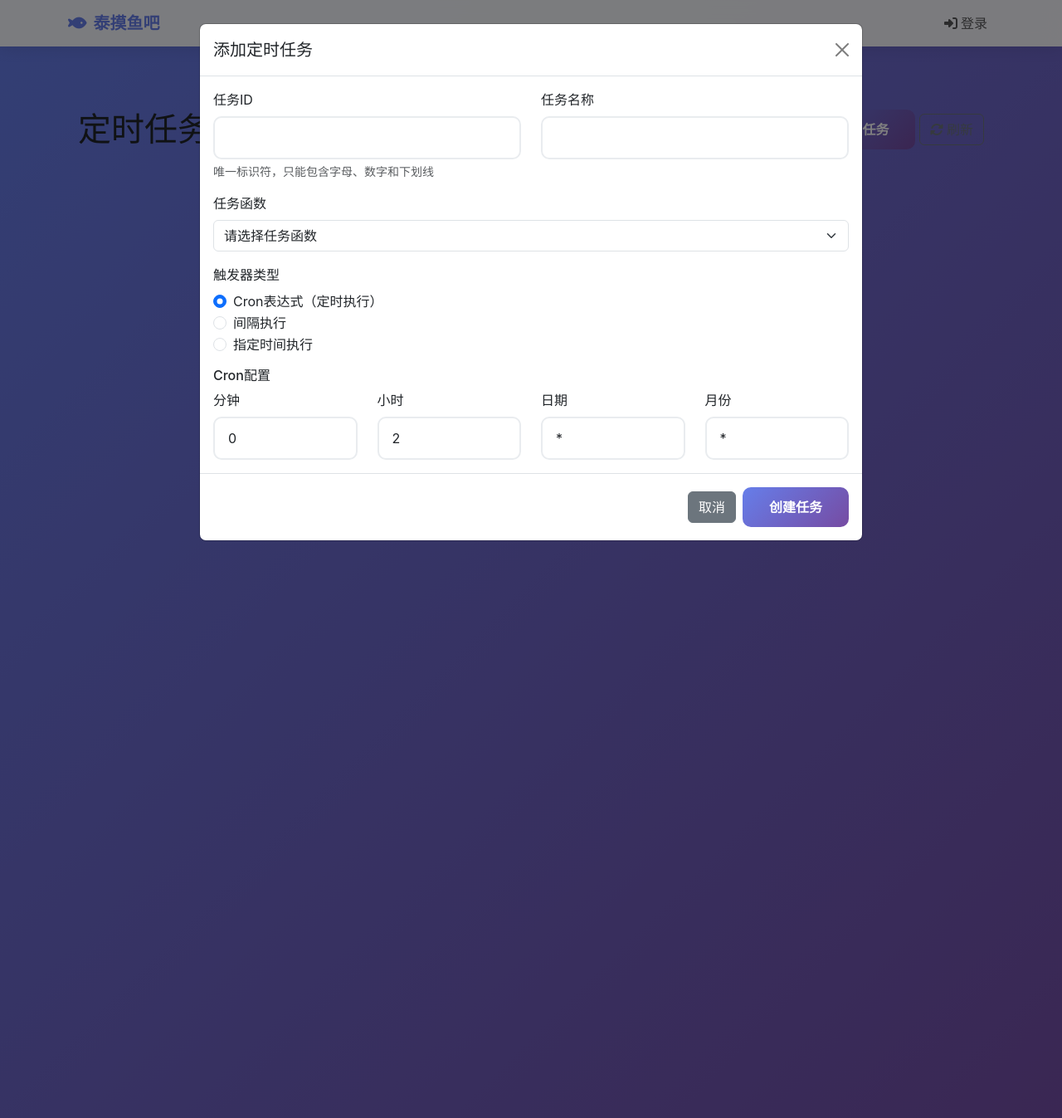
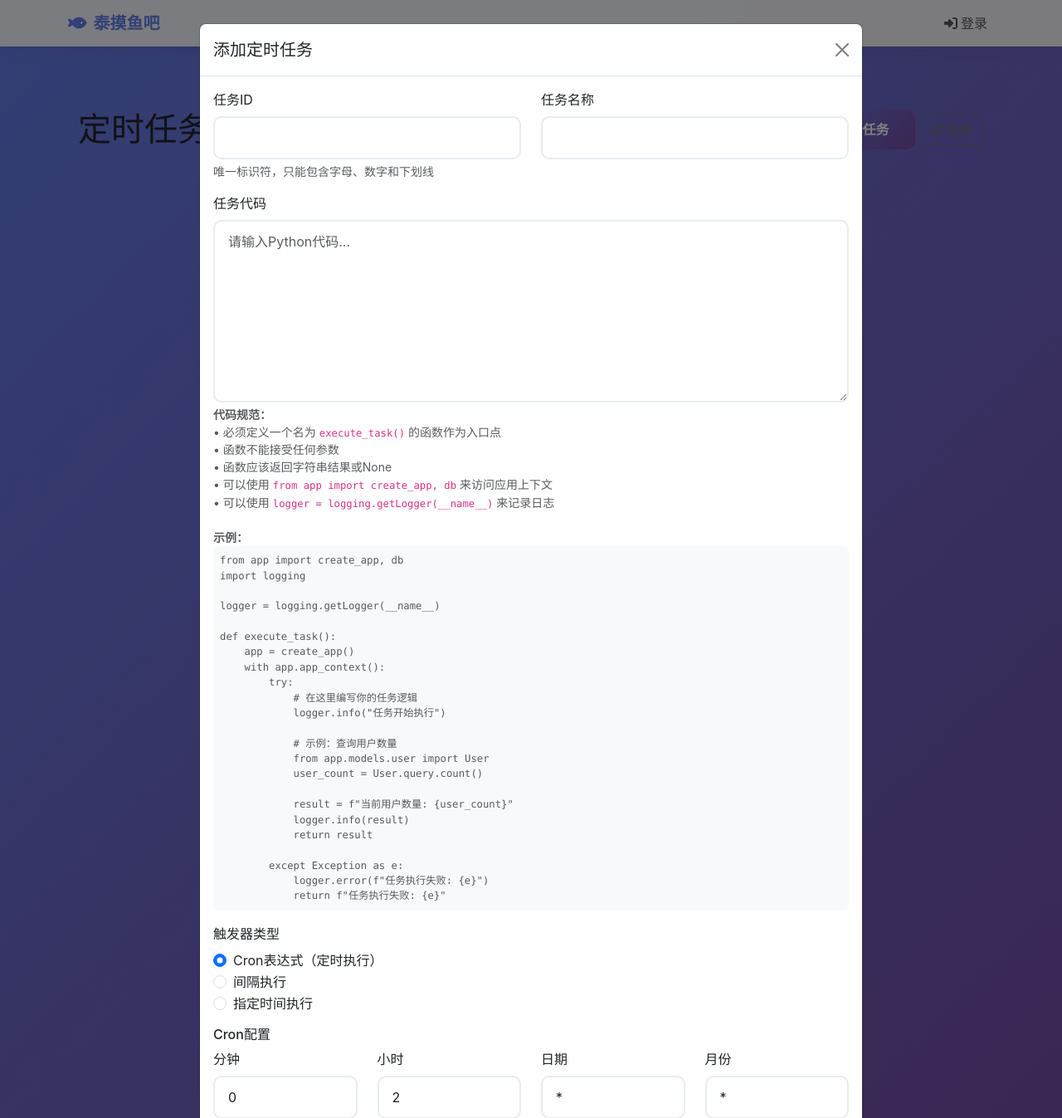
Before and after one commit to nyealovey/TaifishingV4, a Python web app: template app/templates/scheduler/index.html in a window 1280 px wide, after a click on "添加任务". Shown: the top 1347 px of the page at 83% size. Run offline with Jinja, Linux system fonts and the light colour scheme; the template is opened without the code that fills it, so the values that code supplies are empty.

Commit message:
实现动态任务代码输入功能
- 添加任务界面改为代码输入框，不再显示内置任务函数
- 提供详细的代码规范和示例
- 支持用户输入自定义Python代码创建定时任务
- 代码必须包含execute_task()函数作为入口点
- 动态任务文件保存到userdata/dynamic_tasks/目录
- 支持完整的Flask应用上下文和数据库访问
- 内置任务保护机制保持不变

```diff
--- a/app/templates/scheduler/index.html
+++ b/app/templates/scheduler/index.html
@@ -110,16 +110,41 @@
                     </div>
 
                     <div class="mb-3">
-                        <label for="jobFunc" class="form-label">任务函数</label>
-                        <select class="form-select" id="jobFunc" required>
-                            <option value="">请选择任务函数</option>
-                            <option value="cleanup_old_logs">清理旧日志</option>
-                            <option value="backup_database">数据库备份</option>
-                            <option value="sync_accounts">账户同步</option>
-                            <option value="generate_reports">生成报告</option>
-                            <option value="health_check">健康检查</option>
-                            <option value="cleanup_temp_files">清理临时文件</option>
-                        </select>
+                        <label for="jobCode" class="form-label">任务代码</label>
+                        <textarea class="form-control" id="jobCode" rows="8" placeholder="请输入Python代码..." required></textarea>
+                        <div class="form-text">
+                            <strong>代码规范：</strong><br>
+                            • 必须定义一个名为 <code>execute_task()</code> 的函数作为入口点<br>
+                            • 函数不能接受任何参数<br>
+                            • 函数应该返回字符串结果或None<br>
+                            • 可以使用 <code>from app import create_app, db</code> 来访问应用上下文<br>
+                            • 可以使用 <code>logger = logging.getLogger(__name__)</code> 来记录日志<br>
+                            <br>
+                            <strong>示例：</strong><br>
+                            <pre class="bg-light p-2 rounded"><code>from app import create_app, db
+import logging
+
+logger = logging.getLogger(__name__)
+
+def execute_task():
+    app = create_app()
+    with app.app_context():
+        try:
+            # 在这里编写你的任务逻辑
+            logger.info("任务开始执行")
+
+            # 示例：查询用户数量
+            from app.models.user import User
+            user_count = User.query.count()
+
+            result = f"当前用户数量: {user_count}"
+            logger.info(result)
+            return result
+
+        except Exception as e:
+            logger.error(f"任务执行失败: {e}")
+            return f"任务执行失败: {e}"</code></pre>
+                        </div>
                     </div>
 
                     <div class="mb-3">
@@ -348,7 +373,7 @@ function createJob() {
     const formData = {
         id: $('#jobId').val(),
         name: $('#jobName').val(),
-        func: $('#jobFunc').val(),
+        code: $('#jobCode').val(),
         trigger_type: $('input[name="triggerType"]:checked').val()
     };
 
```
Also changed, not shown: app/routes/scheduler.py (+97 -16 lines).
